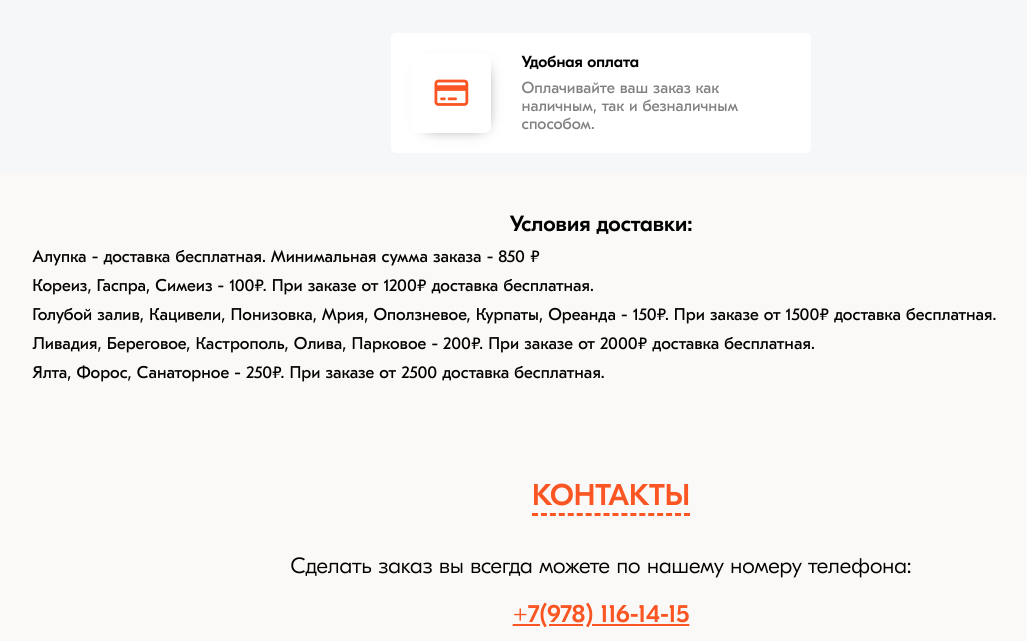
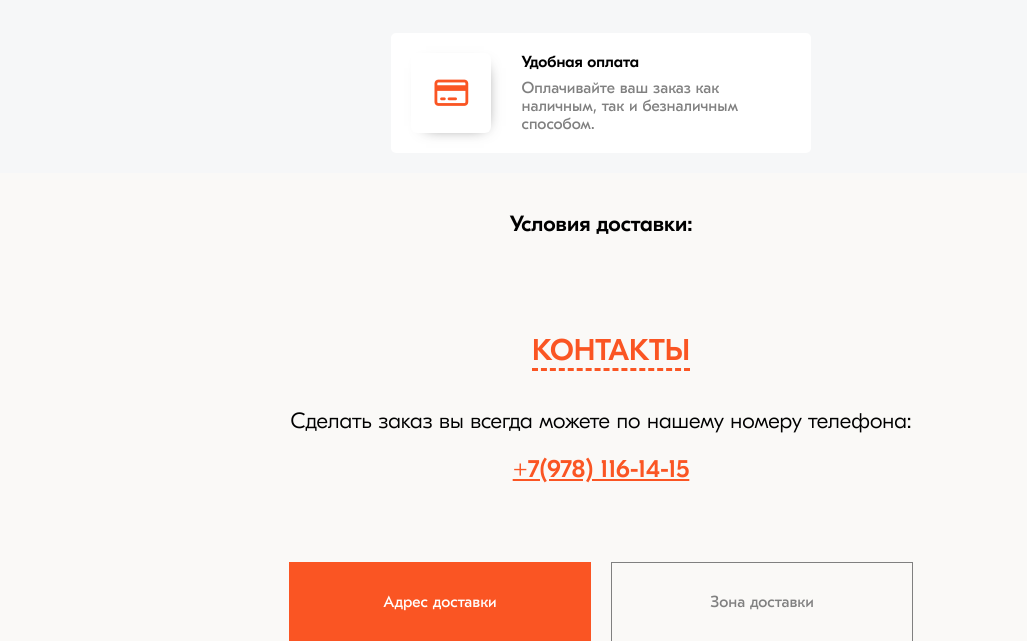
Before and after one commit to worlddeleteRin/rabbit_vkusno, a Django app: template templates/products/index.html in a window 1280 px wide. Shown: the part 1139-1780 px from the top of the page, without its empty margins (39-1066 px from the left). Run offline with Django 3.2, Linux system fonts and the light colour scheme; the template is opened without the code that fills it, so the values that code supplies are empty; parts of the project's set-up code (start-up, migrations or seed data) failed here and were passed over; some libraries are stand-ins or nearby versions.

Commit message:
new commit

```diff
--- a/products/views.py
+++ b/products/views.py
@@ -37,7 +37,7 @@ def index(request):
     sale_products = Product.objects.filter(
         sale_price__gte = 1
     )
-    return HttpResponse('Наша доставка еды скоро откроется!')
+    # return HttpResponse('Наша доставка еды скоро откроется!')
     return render(request, 'products/index.html', {
         'categories': categories,
         'products': products,
--- a/templates/products/base.html
+++ b/templates/products/base.html
@@ -324,7 +324,7 @@ $("#pform_button").click(function() {
 
 
 <!-- Yandex.Metrika counter -->
-<script type="text/javascript" >
+<!-- <script type="text/javascript" >
     (function(m,e,t,r,i,k,a){m[i]=m[i]||function(){(m[i].a=m[i].a||[]).push(arguments)};
     m[i].l=1*new Date();k=e.createElement(t),a=e.getElementsByTagName(t)[0],k.async=1,k.src=r,a.parentNode.insertBefore(k,a)})
     (window, document, "script", "https://mc.yandex.ru/metrika/tag.js", "ym");
@@ -339,7 +339,7 @@ $("#pform_button").click(function() {
 
  </script>
  <noscript><div><img src="https://mc.yandex.ru/watch/69688498" style="position:absolute; left:-9999px;" alt="" /></div></noscript>
- <!-- /Yandex.Metrika counter -->
+ /Yandex.Metrika counter -->
 
 </body>
 </html>
--- a/templates/products/blocks/contacts.html
+++ b/templates/products/blocks/contacts.html
@@ -40,7 +40,7 @@
     </div>
 
     {% include './space20.html' %}
-    <div id="map_loc_block" class="show">
+    <!-- <div id="map_loc_block" class="show">
         <div id="map" style="width: 100%; height: 400px">
         </div>
         {% comment %} <div style="position:relative;overflow:hidden;">
@@ -51,7 +51,7 @@
     <div id="map_delivery_block">
         <div id="map2" style="width: 100%; height: 400px">
         </div>
-    </div>
+    </div> -->
 </div>
 
 <script src="http://api-maps.yandex.ru/2.1/?lang=ru_RU"></script>
--- a/templates/products/blocks/delivery_info.html
+++ b/templates/products/blocks/delivery_info.html
@@ -64,7 +64,7 @@
         delivery__info__block__big">
             бесплатно
         </span> -->
-    <div class="delivery__info__block">
+    <!-- <div class="delivery__info__block">
         Алупка - доставка бесплатная. Минимальная сумма заказа - 850 ₽
     </div>
     <div class="delivery__info__block">
@@ -78,7 +78,7 @@
     </div>
     <div class="delivery__info__block">
         Ялта, Форос, Санаторное - 250₽. При заказе от 2500 доставка бесплатная.
-    </div>
+    </div> -->
 
 </div>
 
```
